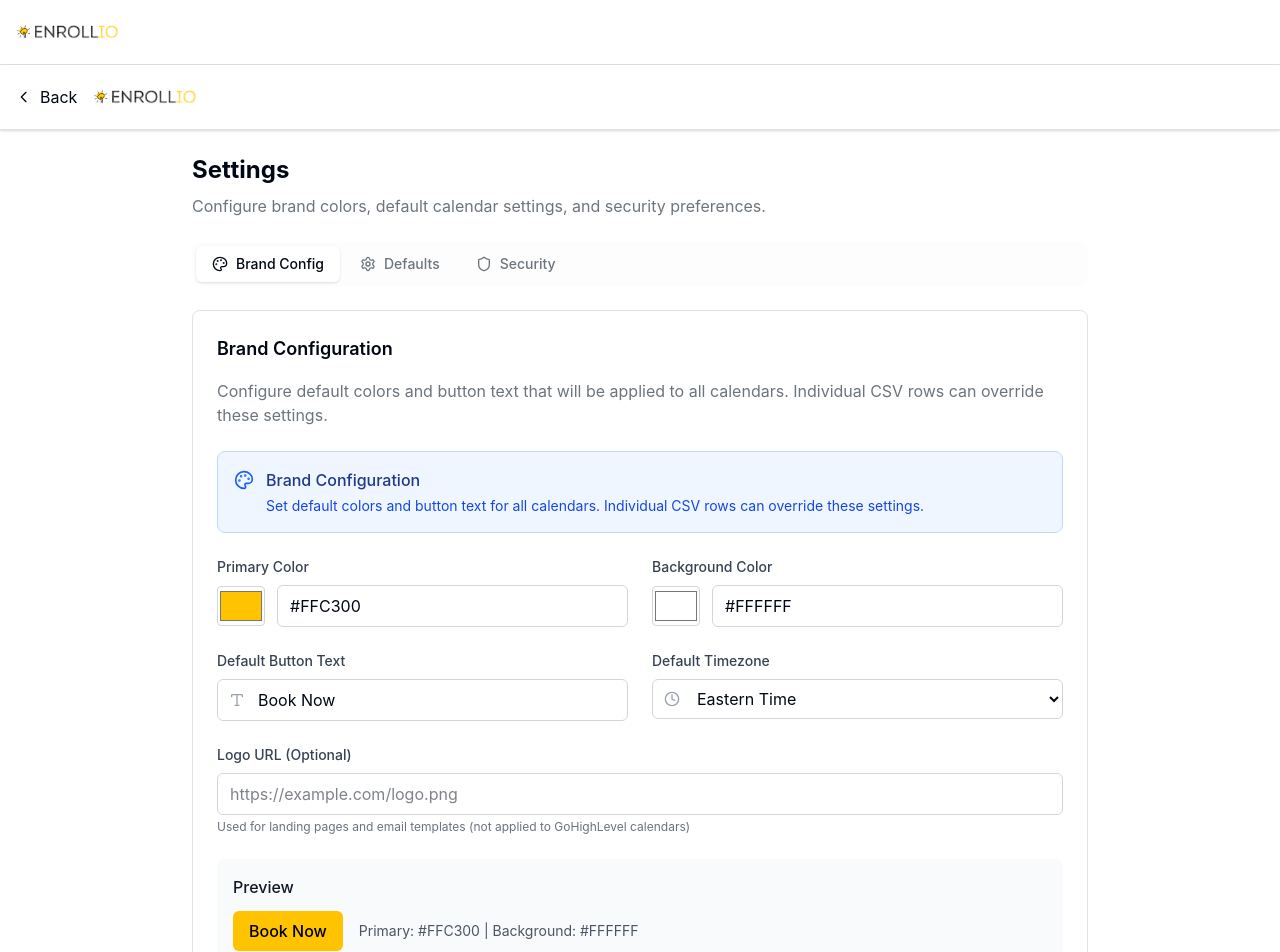
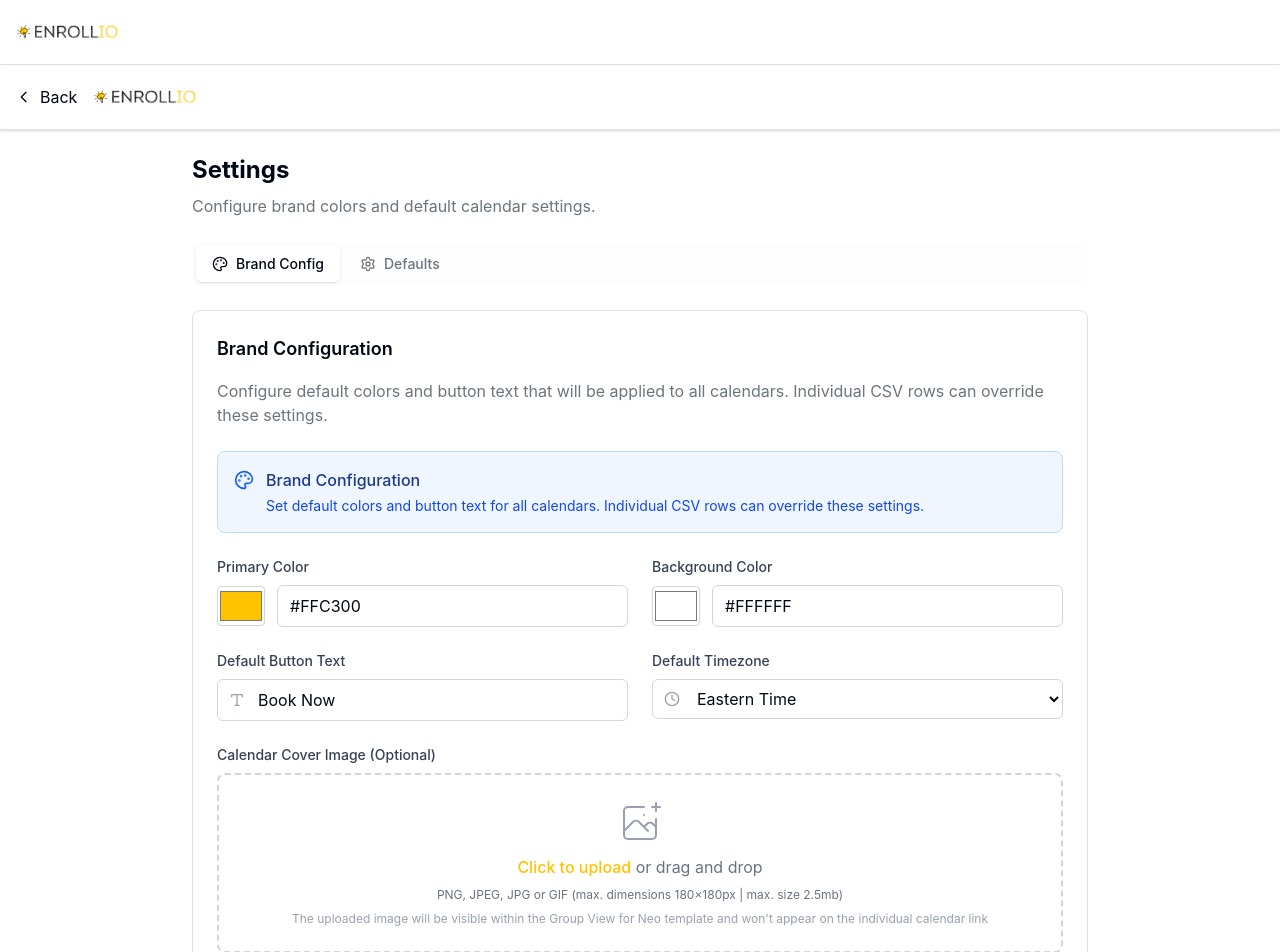
Before and after one commit to bradenrollio/easycal, a Next.js app: page /settings in a window 1280 px wide. Shown: the top 952 px of the page. Built offline with nearby package versions, Linux system fonts and the light colour scheme; no server answers.

Commit message:
Replace logo URL with calendar cover image upload, remove customer-facing mentions, remove security tab, fix favicon

```diff
--- a/src/app/(app)/import/page.tsx
+++ b/src/app/(app)/import/page.tsx
@@ -152,7 +152,7 @@ export default function ImportPage() {
           >
             sample template
           </a>
-          {' '}with all required fields for GoHighLevel calendars.
+          {' '}with all required fields for your calendars.
         </p>
         <div className="text-xs text-muted-foreground mt-2">
           <strong>Required fields:</strong> calendar_type, calendar_name, day_of_week, time_of_week, slot_interval, class_duration, min_scheduling_notice, max_bookings_per_day<br/>
--- a/src/app/(app)/settings/page.tsx
+++ b/src/app/(app)/settings/page.tsx
@@ -2,7 +2,7 @@
 
 import { useState } from 'react';
 import { useRouter } from 'next/navigation';
-import { Save, Settings as SettingsIcon, Shield, Palette } from 'lucide-react';
+import { Save, Settings as SettingsIcon, Palette } from 'lucide-react';
 import { Button } from '@/components/ui/button';
 import { TopBar } from '@/components/TopBar';
 import { BrandConfigComponent } from '@/components/BrandConfig';
@@ -27,7 +27,7 @@ export default function SettingsPage() {
   const router = useRouter();
   const [settings, setSettings] = useState<DefaultSettings>(defaultSettings);
   const [isSaving, setIsSaving] = useState(false);
-  const [activeTab, setActiveTab] = useState<'brand' | 'defaults' | 'security'>('brand');
+  const [activeTab, setActiveTab] = useState<'brand' | 'defaults'>('brand');
 
   const handleSaveSettings = async () => {
     setIsSaving(true);
@@ -48,7 +48,6 @@ export default function SettingsPage() {
   const tabs = [
     { id: 'brand', label: 'Brand Config', icon: Palette },
     { id: 'defaults', label: 'Defaults', icon: SettingsIcon },
-    { id: 'security', label: 'Security', icon: Shield },
   ];
 
   return (
@@ -63,7 +62,7 @@ export default function SettingsPage() {
         <div className="mb-6">
           <h1 className="text-2xl font-bold text-brand-navy mb-2">Settings</h1>
           <p className="text-muted-foreground">
-            Configure brand colors, default calendar settings, and security preferences.
+            Configure brand colors and default calendar settings.
           </p>
         </div>
 
@@ -180,47 +179,6 @@ export default function SettingsPage() {
             </div>
           )}
 
-          {/* Security Tab */}
-          {activeTab === 'security' && (
-            <div>
-              <h2 className="text-lg font-semibold text-brand-navy mb-4">Security & Privacy</h2>
-              <p className="text-muted-foreground mb-6">
-                Manage security settings and data privacy options.
-              </p>
-
-              <div className="space-y-6">
-                <div className="bg-green-50 border border-green-200 rounded-lg p-4">
-                  <div className="flex items-center">
-                    <Shield className="w-5 h-5 text-green-600 mr-2" />
-                    <h3 className="font-medium text-green-800">OAuth Connection Active</h3>
-                  </div>
-                  <p className="text-sm text-green-700 mt-1">
-                    Your GoHighLevel account is securely connected with the required calendar permissions.
-                  </p>
-                </div>
-
-                <div className="space-y-4">
-                  <h4 className="font-medium text-brand-navy">Data Handling</h4>
-                  <div className="text-sm text-muted-foreground space-y-2">
-                    <p>• All data is processed securely and not stored beyond the current session</p>
-                    <p>• OAuth tokens are encrypted and stored securely</p>
-                    <p>• CSV data is processed in memory and not permanently stored</p>
-                    <p>• All calendar operations are performed directly through GoHighLevel's API</p>
-                  </div>
-                </div>
-
-                <div className="space-y-4">
-                  <h4 className="font-medium text-brand-navy">Permissions</h4>
-                  <div className="text-sm text-muted-foreground space-y-2">
-                    <p>• <strong>calendars.readonly</strong>: View existing calendars</p>
-                    <p>• <strong>calendars.write</strong>: Create and update calendars</p>
-                    <p>• <strong>calendars/groups.write</strong>: Create and manage calendar groups</p>
-                    <p>• <strong>calendars/events.readonly</strong>: View calendar events</p>
-                  </div>
-                </div>
-              </div>
-            </div>
-          )}
 
           <div className="flex justify-end mt-6">
             <Button onClick={handleSaveSettings} isLoading={isSaving}>
--- a/src/app/layout.tsx
+++ b/src/app/layout.tsx
@@ -15,13 +15,13 @@ const geistMono = Geist_Mono({
 
 export const metadata: Metadata = {
   title: "EasyCal",
-  description: "Brand-aware bulk calendar management for GoHighLevel",
-  keywords: ["calendar", "management", "bulk", "scheduling", "business", "gohighlevel"],
+  description: "Brand-aware bulk calendar management for your business",
+  keywords: ["calendar", "management", "bulk", "scheduling", "business"],
   authors: [{ name: "EasyCal Team" }],
   viewport: "width=device-width, initial-scale=1",
   icons: {
-    icon: '/logo.png',
-    shortcut: '/logo.png',
+    icon: '/favicon.ico',
+    shortcut: '/favicon.ico',
     apple: '/logo.png',
   },
 };
--- a/src/components/BrandConfig.tsx
+++ b/src/components/BrandConfig.tsx
@@ -103,6 +103,31 @@ export function BrandConfigComponent({ locationId, onSave }: BrandConfigProps) {
     if (errors[field]) {
       setErrors(prev => ({ ...prev, [field]: '' }));
     }
+  };
+
+  const handleImageUpload = (event: React.ChangeEvent<HTMLInputElement>) => {
+    const file = event.target.files?.[0];
+    if (!file) return;
+
+    // Validate file type
+    const validTypes = ['image/png', 'image/jpeg', 'image/jpg', 'image/gif'];
+    if (!validTypes.includes(file.type)) {
+      alert('Please upload a PNG, JPEG, JPG, or GIF image');
+      return;
+    }
+
+    // Validate file size (2.5MB)
+    if (file.size > 2.5 * 1024 * 1024) {
+      alert('Image must be smaller than 2.5MB');
+      return;
+    }
+
+    // Create preview URL and store file
+    const imageUrl = URL.createObjectURL(file);
+    setConfig(prev => ({ ...prev, coverImageUrl: imageUrl }));
+
+    // TODO: In production, upload to storage and get permanent URL
+    console.log('Image selected:', file);
   };
 
   if (isLoading) {
@@ -241,21 +266,61 @@ export function BrandConfigComponent({ locationId, onSave }: BrandConfigProps) {
           )}
         </div>
 
-        {/* Logo URL (optional) */}
+        {/* Calendar Cover Image Upload */}
         <div className="md:col-span-2">
           <label className="block text-sm font-medium text-gray-700 mb-2">
-            Logo URL (Optional)
+            Calendar Cover Image (Optional)
           </label>
+          <div
+            className="border-2 border-dashed border-gray-300 rounded-lg p-6 text-center hover:border-gray-400 transition-colors cursor-pointer"
+            onClick={() => document.getElementById('cover-image-input')?.click()}
+          >
+            {config.coverImageUrl ? (
+              <div className="space-y-2">
+                <img
+                  src={config.coverImageUrl}
+                  alt="Calendar cover"
+                  className="mx-auto h-32 w-32 object-cover rounded-lg border"
+                />
+                <div>
+                  <button
+                    type="button"
+                    className="text-brand-yellow hover:text-brand-yellow/80 font-medium"
+                  >
+                    Change image
+                  </button>
+                </div>
+              </div>
+            ) : (
+              <div className="space-y-2">
+                <svg className="mx-auto h-12 w-12 text-gray-400" stroke="currentColor" fill="none" viewBox="0 0 48 48">
+                  <path d="M28 8H12a4 4 0 00-4 4v20m32-12v8m0 0v8a4 4 0 01-4 4H12a4 4 0 01-4-4v-4m32-4l-3.172-3.172a4 4 0 00-5.656 0L28 28M8 32l9.172-9.172a4 4 0 015.656 0L28 28m0 0l4 4m4-24h8m-4-4v8m-12 4h.02" strokeWidth="2" strokeLinecap="round" strokeLinejoin="round" />
+                </svg>
+                <div>
+                  <button
+                    type="button"
+                    className="text-brand-yellow hover:text-brand-yellow/80 font-medium"
+                  >
+                    Click to upload
+                  </button>
+                  <span className="text-gray-500"> or drag and drop</span>
+                </div>
+                <p className="text-xs text-gray-500">
+                  PNG, JPEG, JPG or GIF (max. dimensions 180×180px | max. size 2.5mb)
+                </p>
+                <p className="text-xs text-gray-400">
+                  The uploaded image will be visible within the Group View for Neo template and won't appear on the individual calendar link
+                </p>
+              </div>
+            )}
+          </div>
           <input
-            type="url"
-            value={config.logoUrl || ''}
-            onChange={(e) => handleInputChange('logoUrl', e.target.value)}
-            placeholder="https://example.com/logo.png"
-            className="w-full px-3 py-2 border border-gray-300 rounded-md focus:ring-2 focus:ring-brand-yellow focus:border-transparent"
+            id="cover-image-input"
+            type="file"
+            accept="image/png,image/jpeg,image/jpg,image/gif"
+            onChange={handleImageUpload}
+            className="hidden"
           />
-          <p className="text-xs text-gray-500 mt-1">
-            Used for landing pages and email templates (not applied to GoHighLevel calendars)
-          </p>
         </div>
       </div>
 
--- a/src/components/DryRunPreview.tsx
+++ b/src/components/DryRunPreview.tsx
@@ -98,7 +98,7 @@ export function DryRunPreview({ csvRows, brandConfig, onProceed, onBack }: DryRu
       <div className="mb-6">
         <h1 className="text-2xl font-bold text-brand-navy mb-2">Import Preview</h1>
         <p className="text-muted-foreground">
-          Review your calendar data and branding before importing to GoHighLevel.
+          Review your calendar data and branding before importing.
         </p>
       </div>
 
--- a/src/components/FieldMapper.tsx
+++ b/src/components/FieldMapper.tsx
@@ -28,7 +28,7 @@ const CALENDAR_FIELDS: Omit<FieldMapping, 'columnIndex'>[] = [
   {
     field: 'calendar_type',
     required: true,
-    description: 'Calendar type (Event Calendar for GoHighLevel)',
+    description: 'Calendar type (must be "Event Calendar")',
   },
   {
     field: 'calendar_name',
--- a/src/types/brand.ts
+++ b/src/types/brand.ts
@@ -4,7 +4,7 @@ export interface BrandConfig {
   backgroundColorHex: string;   // e.g. "#FFFFFF"
   defaultButtonText: string;    // e.g. "Book Trial"
   timezone?: string;            // IANA, fallback "America/New_York"
-  logoUrl?: string;             // stored for landing pages; not used by GHL calendar API
+  coverImageUrl?: string;       // calendar cover image for Group View
   updatedAt: string;            // ISO
 }
 
```
